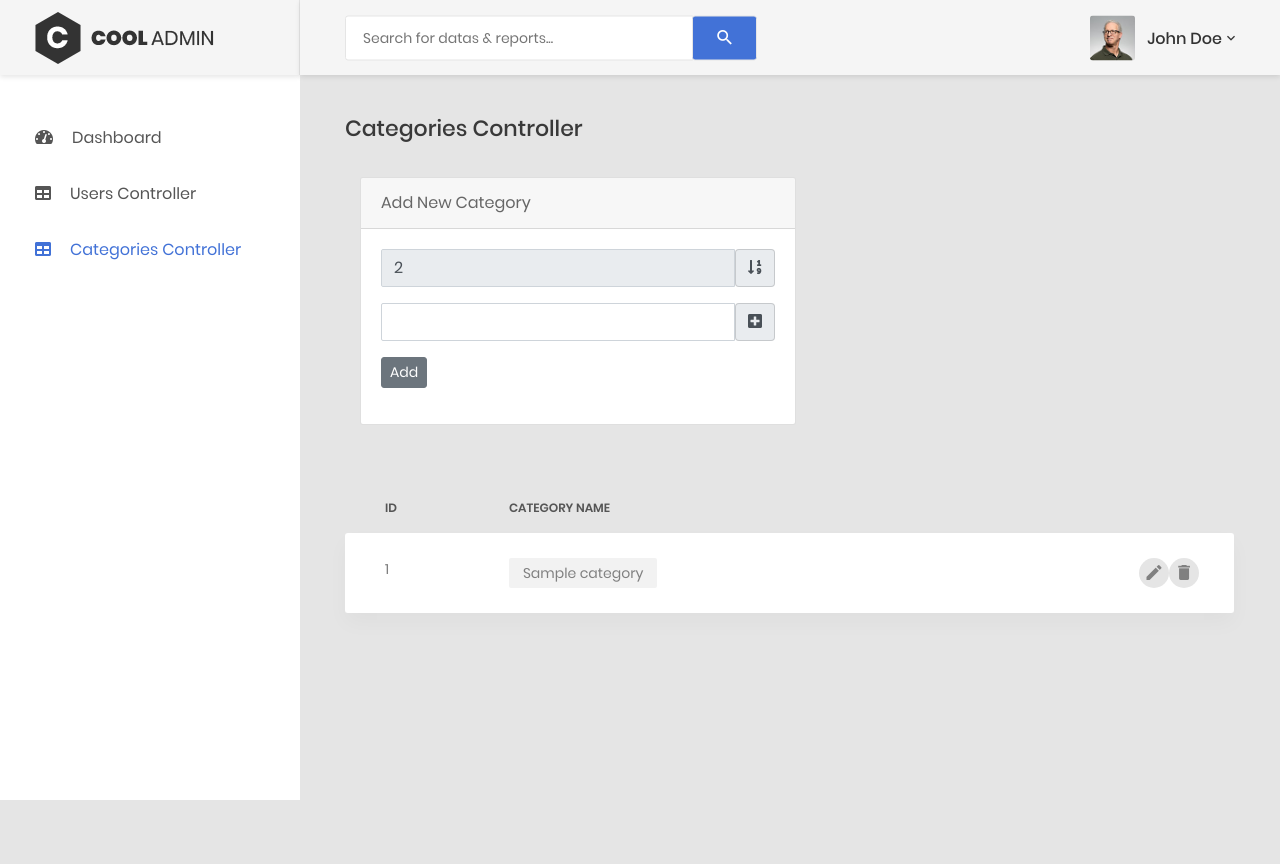
After one commit to yaserananbeh/php-backend, a PHP site: page /categoryController.php in a window 1280 px wide. The commit adds this page. Run offline with PHP 8.4, Linux system fonts and the light colour scheme; tables that the repository leaves empty or names only in its code hold one stand-in row (values such as "Sample post").

Commit message:
handle categories crud admin site

```diff
--- /dev/null
+++ b/projects/phpformvalidation/admin/categoryController.php
@@ -0,0 +1,398 @@
+<?php
+session_start();
+include "../config/connect.php";
+
+if (isset($_POST['deleteCat'])) {
+  $id = $_POST['deleteCat'];
+  $sql = "DELETE FROM categories WHERE id='$id'";
+  $conn->exec($sql);
+}
+if (isset($_POST['submitUpdate'])) {
+  $id = $_POST['submitUpdate'];
+  $newCatName = $_POST['categoryName'];
+  if (strlen($newCatName) >= 4) {
+    $sql = "UPDATE categories SET category_name ='$newCatName' WHERE id='$id'";
+    $conn->exec($sql);
+    echo "<script>alert('The Category Edited successfully')</script>";
+  }
+  else{
+    echo "<script>alert('not valid category name')</script>";
+
+  }
+}
+// count the categories
+$sql = "SELECT id FROM categories ORDER BY ID DESC LIMIT 1";
+$result = $conn->query($sql);
+$last_id = $result->fetch()["id"];
+
+
+
+if (isset($_POST['addNewCat'])) {
+  $newCatName = $_POST['newCatName'];
+  if (strlen($newCatName) < 3) {
+    echo "<script>alert('not valid category name')</script>";
+  } else {
+    try {
+      $sql = "INSERT INTO categories ( category_name)
+                    VALUES ('$newCatName')";
+      $conn->exec($sql);
+      echo "<script>alert('The Category added successfully')</script>";
+    } catch (PDOException $e) {
+      echo $sql . "<br>" . $e->getMessage();
+    }
+  }
+}
+
+?>
+<!DOCTYPE html>
+<html lang="en">
+
+<head>
+  <!-- Required meta tags-->
+  <meta charset="UTF-8">
+  <meta name="viewport" content="width=device-width, initial-scale=1, shrink-to-fit=no">
+  <meta name="description" content="au theme template">
+  <meta name="author" content="Hau Nguyen">
+  <meta name="keywords" content="au theme template">
+
+  <!-- Title Page-->
+  <title>Dashboard</title>
+
+  <!-- Fontfaces CSS-->
+  <link href="css/font-face.css" rel="stylesheet" media="all">
+  <link href="vendor/font-awesome-4.7/css/font-awesome.min.css" rel="stylesheet" media="all">
+  <link href="vendor/font-awesome-5/css/fontawesome-all.min.css" rel="stylesheet" media="all">
+  <link href="vendor/mdi-font/css/material-design-iconic-font.min.css" rel="stylesheet" media="all">
+
+  <!-- Bootstrap CSS-->
+  <link href="vendor/bootstrap-4.1/bootstrap.min.css" rel="stylesheet" media="all">
+
+  <!-- Vendor CSS-->
+  <link href="vendor/animsition/animsition.min.css" rel="stylesheet" media="all">
+  <link href="vendor/bootstrap-progressbar/bootstrap-progressbar-3.3.4.min.css" rel="stylesheet" media="all">
+  <link href="vendor/wow/animate.css" rel="stylesheet" media="all">
+  <link href="vendor/css-hamburgers/hamburgers.min.css" rel="stylesheet" media="all">
+  <link href="vendor/slick/slick.css" rel="stylesheet" media="all">
+  <link href="vendor/select2/select2.min.css" rel="stylesheet" media="all">
+  <link href="vendor/perfect-scrollbar/perfect-scrollbar.css" rel="stylesheet" media="all">
+
+  <!-- Main CSS-->
+  <link href="css/theme.css" rel="stylesheet" media="all">
+
+</head>
+
+<body class="animsition">
+  <div class="page-wrapper">
+    <!-- HEADER MOBILE-->
+    <header class="header-mobile d-block d-lg-none">
+      <div class="header-mobile__bar">
+        <div class="container-fluid">
+          <div class="header-mobile-inner">
+            <a class="logo" href="index.html">
+              <img src="images/icon/logo.png" alt="CoolAdmin" />
+            </a>
+            <button class="hamburger hamburger--slider" type="button">
+              <span class="hamburger-box">
+                <span class="hamburger-inner"></span>
+              </span>
+            </button>
+          </div>
+        </div>
+      </div>
+      <nav class="navbar-mobile">
+        <div class="container-fluid">
+          <ul class="navbar-mobile__list list-unstyled">
+            <li class="has-sub">
+              <a class="js-arrow" href="#">
+                <i class="fas fa-tachometer-alt"></i>Dashboard</a>
+            </li>
+            <li>
+              <a href="chart.html">
+                <i class="fas fa-chart-bar"></i>Charts</a>
+            </li>
+
+          </ul>
+        </div>
+      </nav>
+    </header>
+    <!-- END HEADER MOBILE-->
+
+    <!-- MENU SIDEBAR-->
+    <aside class="menu-sidebar d-none d-lg-block">
+      <div class="logo">
+        <a href="#">
+          <img src="images/icon/logo.png" alt="Cool Admin" />
+        </a>
+      </div>
+      <div class="menu-sidebar__content js-scrollbar1">
+        <nav class="navbar-sidebar">
+          <ul class="list-unstyled navbar__list">
+            <li>
+              <a class="js-arrow" href="index.php">
+                <i class="fas fa-tachometer-alt"></i>Dashboard</a>
+
+            </li>
+
+            <li class=" has-sub">
+              <a href="userController.php">
+                <i class="fas fa-table"></i>Users Controller</a>
+            </li>
+            <li class="active has-sub">
+              <a href="categoryController.php">
+                <i class="fas fa-table"></i>Categories Controller</a>
+            </li>
+
+
+
+          </ul>
+        </nav>
+      </div>
+    </aside>
+    <!-- END MENU SIDEBAR-->
+
+    <!-- PAGE CONTAINER-->
+    <div class="page-container">
+      <!-- HEADER DESKTOP-->
+      <header class="header-desktop">
+        <div class="section__content section__content--p30">
+          <div class="container-fluid">
+            <div class="header-wrap">
+              <form class="form-header" action="" method="POST">
+                <input class="au-input au-input--xl" type="text" name="search" placeholder="Search for datas &amp; reports..." />
+                <button class="au-btn--submit" type="submit">
+                  <i class="zmdi zmdi-search"></i>
+                </button>
+              </form>
+              <div class="header-button">
+
+                <div class="account-wrap">
+                  <div class="account-item clearfix js-item-menu">
+                    <div class="image">
+                      <img src="images/icon/avatar-01.jpg" alt="John Doe" />
+                    </div>
+                    <div class="content">
+                      <a class="js-acc-btn" href="#">john doe</a>
+                    </div>
+                    <div class="account-dropdown js-dropdown">
+                      <div class="info clearfix">
+                        <div class="image">
+                          <a href="#">
+                            <img src="images/icon/avatar-01.jpg" alt="John Doe" />
+                          </a>
+                        </div>
+                        <div class="content">
+                          <h5 class="name">
+                            <a href="#">john doe</a>
+                          </h5>
+                          <span class="email">johndoe@example.com</span>
+                        </div>
+                      </div>
+                      <div class="account-dropdown__body">
+                        <div class="account-dropdown__item">
+                          <a href="#">
+                            <i class="zmdi zmdi-account"></i>Account</a>
+                        </div>
+                        <div class="account-dropdown__item">
+                          <a href="#">
+                            <i class="zmdi zmdi-settings"></i>Setting</a>
+                        </div>
+                        <div class="account-dropdown__item">
+                          <a href="#">
+                            <i class="zmdi zmdi-money-box"></i>Billing</a>
+                        </div>
+                      </div>
+                      <div class="account-dropdown__footer">
+                        <a href="#">
+                          <i class="zmdi zmdi-power"></i>Logout</a>
+                      </div>
+                    </div>
+                  </div>
+                </div>
+              </div>
+            </div>
+          </div>
+        </div>
+      </header>
+      <!-- HEADER DESKTOP-->
+
+      <!-- MAIN CONTENT-->
+      <div class="main-content">
+        <div class="section__content section__content--p30">
+          <div class="container-fluid">
+
+            <div class="row">
+              <div class="col-md-12">
+                <!-- DATA TABLE -->
+                <h3 class="title-5 m-b-35">Categories Controller</h3>
+                <div class="table-data__tool">
+                  <div class="table-data__tool-left">
+
+                    <div class="col-lg-12">
+                      <div class="card">
+                        <div class="card-header">Add New Category</div>
+                        <div class="card-body card-block">
+                          <form action="<?php echo $_SERVER['PHP_SELF']; ?>" method="post" class="">
+                            <div class="form-group">
+                              <div class="input-group">
+                                <input type="text" id="newCatId" name="newCatId" class="form-control" value="<?php echo $last_id + 1; ?>" disabled>
+
+                                <div class="input-group-addon">
+                                  <i class="fa fa-sort-numeric-asc"></i>
+                                </div>
+                              </div>
+                            </div>
+
+                            <div class="form-group">
+                              <div class="input-group">
+                                <input id="newCatName" autocomplete="off" name="newCatName" class="form-control">
+                                <div class="input-group-addon">
+                                  <i class="fa fa-plus-square"></i>
+                                </div>
+                              </div>
+                            </div>
+                            <div class="form-actions form-group">
+                              <button type="submit" class="btn btn-secondary btn-sm" name="addNewCat">Add</button>
+                            </div>
+                          </form>
+                        </div>
+                      </div>
+                    </div>
+
+
+                  </div>
+
+                </div>
+                <div class="table-responsive table-responsive-data2">
+                  <table class="table table-data2">
+                    <thead>
+                      <tr>
+
+                        <th>id</th>
+                        <th>Category Name</th>
+
+                        <th></th>
+                      </tr>
+                    </thead>
+                    <tbody>
+                      <?php
+                      $sql = "SELECT * FROM categories";
+                      $result = $conn->query($sql);
+                      if ($result->rowCount() > 0) {
+                        while ($row = $result->fetch()) {
+                      ?>
+                          <tr class="tr-shadow">
+
+                            <td>
+                              <?php echo $row["id"]; ?>
+                            </td>
+                            <td>
+                              <span class="block-email"> <?php echo $row["category_name"]; ?>
+                              </span>
+                            </td>
+
+
+
+                            <td>
+
+                              <div class="table-data-feature">
+
+                                <form action="<?php echo $_SERVER['PHP_SELF']; ?>" method="POST">
+
+                                  <button class="item" data-toggle="tooltip" data-placement="top" title="Edit" name="updateCategory" value=<?php echo $row["id"] ?>>
+                                    <i class="zmdi zmdi-edit"></i>
+                                  </button>
+                                </form>
+                                <form action="<?php echo $_SERVER['PHP_SELF']; ?>" method="POST">
+                                  <button class="item" data-toggle="tooltip" data-placement="top" title="Delete" name="deleteCat" value=<?php echo $row["id"] ?>>
+                                    <i class="zmdi zmdi-delete"></i>
+                                  </button>
+                                </form>
+                              </div>
+
+                            </td>
+                          </tr>
+                          <tr class="spacer"></tr>
+                          <?php
+                          if (isset($_POST['updateCategory']) && $row["id"] == $_POST["updateCategory"]) {
+                            $id = $_POST['updateCategory'];
+                          ?>
+                            <div class="col-lg-6">
+                              <div class="card">
+                                <div class="card-header">Update Form</div>
+                                <div class="card-body card-block">
+                                  <form action="<?php echo $_SERVER['PHP_SELF']; ?>" method="post" class="">
+                                    <div class="form-group">
+                                      <div class="input-group">
+                                        <input type="text" id="catId" name="catId" class="form-control" value=<?php echo $row["id"] ?> disabled>
+                                        <div class="input-group-addon">
+                                          <i class="fa fa-sort-numeric-asc"></i>
+                                        </div>
+                                      </div>
+                                    </div>
+                                    <div class="form-group">
+                                      <div class="input-group">
+                                        <input type="text" id="categoryName" name="categoryName" class="form-control" value=<?php echo $row["category_name"] ?>>
+                                        <div class="input-group-addon">
+                                          <i class="fa fa-plus-square"></i>
+                                        </div>
+                                      </div>
+                                    </div>
+
+                                    <div class="form-actions form-group">
+                                      <button type="submit" class="btn btn-secondary btn-sm" name="submitUpdate" value=<?php echo $row["id"] ?>>Submit</button>
+                                    </div>
+                                  </form>
+                                </div>
+                              </div>
+                            </div>
+                      <?php
+                          }
+                        }
+                      }
+                      ?>
+
+
+                    </tbody>
+                  </table>
+                </div>
+                <!-- END DATA TABLE -->
+              </div>
+            </div>
+
+          </div>
+        </div>
+      </div>
+      <!-- END MAIN CONTENT-->
+      <!-- END PAGE CONTAINER-->
+    </div>
+
+  </div>
+
+  <!-- Jquery JS-->
+  <script src="vendor/jquery-3.2.1.min.js"></script>
+  <!-- Bootstrap JS-->
+  <script src="vendor/bootstrap-4.1/popper.min.js"></script>
+  <script src="vendor/bootstrap-4.1/bootstrap.min.js"></script>
+  <!-- Vendor JS       -->
+  <script src="vendor/slick/slick.min.js">
+  </script>
+  <script src="vendor/wow/wow.min.js"></script>
+  <script src="vendor/animsition/animsition.min.js"></script>
+  <script src="vendor/bootstrap-progressbar/bootstrap-progressbar.min.js">
+  </script>
+  <script src="vendor/counter-up/jquery.waypoints.min.js"></script>
+  <script src="vendor/counter-up/jquery.counterup.min.js">
+  </script>
+  <script src="vendor/circle-progress/circle-progress.min.js"></script>
+  <script src="vendor/perfect-scrollbar/perfect-scrollbar.js"></script>
+  <script src="vendor/chartjs/Chart.bundle.min.js"></script>
+  <script src="vendor/select2/select2.min.js">
+  </script>
+
+  <!-- Main JS-->
+  <script src="js/main.js"></script>
+
+</body>
+
+</html>
+<!-- end document-->
```
Also changed, not shown: projects/phpformvalidation/admin/test.php (+10 -0 lines).
